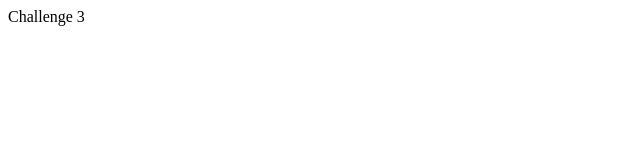
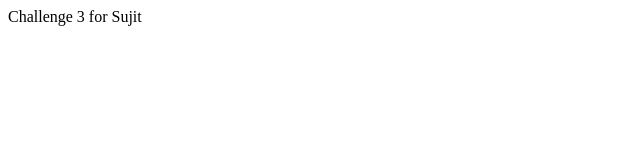
Before and after one commit to sujitpjpt/Ansible-Test, a plain HTML site: page index.html in a window 1280 px wide. Shown: the full height of the page, 0-640 px from the left. Drawn offline with Linux system fonts and the light colour scheme.

Commit message:
Update index.html

```diff
--- a/index.html
+++ b/index.html
@@ -1 +1 @@
-<html>Challenge 3</html>
+<html>Challenge 3 for Sujit</html>
```
